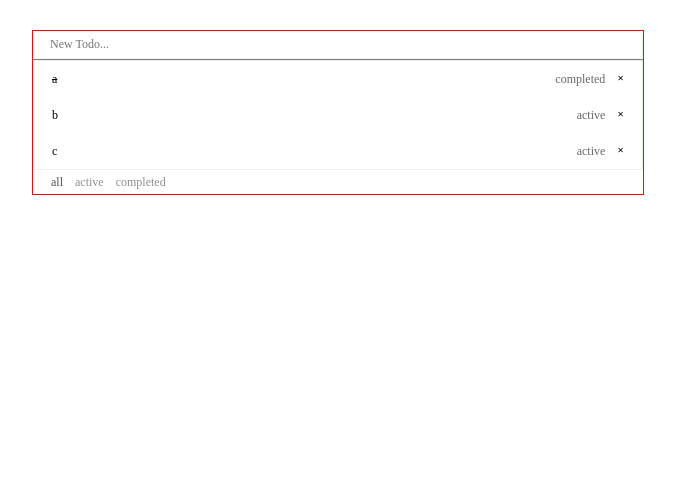
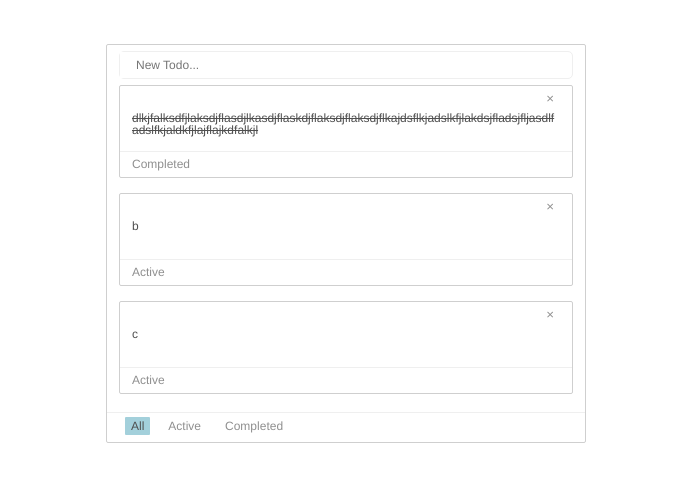
Before and after one commit to scottchu/todo-svelte, a Svelte app in the folder app/: page / in a window 1280 px wide. Shown: the top 482 px of the page, without its empty margins (302-977 px from the left). Built offline with nearby package versions, Linux system fonts and the light colour scheme.

Commit message:
extract common element and style

```diff
--- a/app/src/components/App.svelte
+++ b/app/src/components/App/index.svelte
@@ -1,9 +1,10 @@
 <script lang="ts">
-  import "normalize.css"
-  import Todo from "./Todo"
+  import Todo from "../Todo"
 </script>
 
 <style>
+  @import "normalize.css";
+
   .app-container {
     position: absolute;
     width: 100vw;
@@ -19,6 +20,11 @@
     margin: 6px;
     line-height: 1em;
   }
+
+  :global(*) {
+    font-family: Helvetica, sans-serif;
+    line-height: 1em;
+  }
 </style>
 
 <div class="app-container">
--- /dev/null
+++ b/app/src/components/Badge.svelte
@@ -0,0 +1,39 @@
+<script lang="ts">
+  import { createEventDispatcher } from "svelte"
+  const dispatcher = createEventDispatcher()
+  import Label from "./Label"
+
+  export let value: string
+  export let highlight: boolean
+
+</script>
+
+<style>
+  .badge {
+    display: flex;
+    align-items: center;
+    justify-content: center;
+
+    padding: 3px 6px;
+    background: none;
+    border-radius: 1px;
+  }
+
+  .badge.highlight {
+    background-color: #A3D0DB;
+  }
+
+  .badge.highlight :global(span.label) {
+    color: #4F4F4F;
+  }
+</style>
+
+<div
+  class="badge"
+  class:highlight>
+
+  <Label
+    value={value}
+    highlight={highlight}
+    capitalize />
+</div>
--- /dev/null
+++ b/app/src/components/Button.svelte
@@ -0,0 +1,44 @@
+<script lang="ts">
+  import { createEventDispatcher } from "svelte"
+  const dispatcher = createEventDispatcher()
+
+  const onClick = () => dispatcher("click")
+</script>
+
+<style>
+  button.button {
+    display: flex;
+    justify-content: center;
+    align-items: center;
+
+    border: none;
+    color: #8F8F8F;
+    outline: none;
+    border-radius: 3px;
+
+    line-height: 0.9em;
+    background-color: transparent;
+
+    mix-blend-mode: normal;
+    transform: scale3d(1, 1, 1);
+    transition: all ease-in-out 250ms;
+  }
+
+  button:hover {
+    color: #4F4F4F;
+    background: #A3D0DB;
+    transform: scale3d(1.1, 1.1, 1);
+  }
+
+  button:active {
+    color: #4F4F4F;
+    filter: hue-rotate(30deg);
+    transform: scale3d(0.9, 0.9, 1);
+  }
+
+
+</style>
+
+<button class="button" on:click={onClick}>
+  <slot></slot>
+</button>
--- /dev/null
+++ b/app/src/components/Card.svelte
@@ -0,0 +1,52 @@
+<script lang="ts">
+  // import { createEventDispatcher } from "svelte";
+  // const dispatch = createEventDispatcher()
+
+</script>
+
+<style>
+  .container {
+    background: white;
+    border: 1px solid #CFCFCF;
+    border-radius: 2px;
+
+    margin-bottom: 15px;
+    /* padding: 6px 12px; */
+  }
+
+  section {
+    position: relative;
+  }
+
+  .header {
+    padding: 6px 12px 3px;
+  }
+
+  .content {
+    padding: 3px 12px;
+    min-height: 36px;
+  }
+
+  .footer {
+    padding: 3px 12px 6px;
+    border-top: 1px solid #EFEFEF;
+  }
+
+</style>
+
+<!-- wrapper -->
+<div class="container">
+  <div class="inner-container">
+    <section class="header">
+      <slot name="header"></slot>
+    </section>
+
+    <section class="content">
+      <slot name="content"></slot>
+    </section>
+
+    <section class="footer">
+      <slot name="footer"></slot>
+    </section>
+  </div>
+</div>
--- a/app/src/components/Tag/index.svelte
+++ b/app/src/components/Label.svelte
@@ -3,17 +3,14 @@
   const dispatcher = createEventDispatcher()
 
   export let value: string
-  export let active: boolean = false
+  export let highlight: boolean
+  export let capitalize: boolean
 
   const onClick = () => dispatcher("click", value)
 </script>
 
 <style>
-  .container {
-    cursor: pointer;
-  }
-
-  p.tag {
+  span.label {
     color: #8F8F8F;
     font-size: 12px;
     font-weight: 300;
@@ -21,14 +18,20 @@
     transition: all ease-in-out 250ms;
   }
 
-  p.tag.active {
+  span.label.highlight {
     color: #4F4F4F;
     font-weight: 500;
   }
+
+  span.label.capitalize {
+    text-transform: capitalize;
+  }
 </style>
 
-<div class="container" on:click={onClick}>
-  <p class="tag" class:active>
-    {value}
-  </p>
-</div>
+<span
+  class="label"
+  class:highlight
+  class:capitalize
+  on:click={onClick}>
+  {value}
+</span>
--- /dev/null
+++ b/app/src/components/Text.svelte
@@ -0,0 +1,28 @@
+<script lang="ts">
+  export let lineThrough: boolean = false
+
+</script>
+
+<style>
+  p.text {
+    line-height: 1em;
+    display: block;
+    color: #4F4F4F;
+    font-size: 12px;
+    font-weight: 300;
+    line-height: 1em;
+    margin: 0;
+    padding: 0;
+    overflow-wrap: anywhere;
+    transition: all ease-in-out 250ms;
+  }
+
+  p.text.lineThrough {
+    text-decoration: line-through;
+  }
+
+</style>
+
+<p class="text" class:lineThrough>
+  <slot></slot>
+</p>
--- a/app/src/components/Todo/Filter.svelte
+++ b/app/src/components/Todo/Filter.svelte
@@ -1,22 +1,21 @@
 <script lang="ts">
   import { createEventDispatcher } from "svelte";
-  const dispatch = createEventDispatcher()
+  const dispatch = createEventDispatcher();
 
-  import List from "../List"
-  import Tag from "../Tag"
+  import List from "../List";
+  import Badge from "../Badge";
+  import Button from "../Button";
 
-  export let statuses: string[] = []
+  export let statuses: string[] = [];
 
-  export let selected: string = statuses[0]
+  export let selected: string = statuses[0];
 
   const setToActive = (status: string) => () => {
     if (selected != status) {
-      selected = status
-      dispatch("change", selected)
+      selected = status;
+      dispatch("change", selected);
     }
-  }
-
-
+  };
 </script>
 
 <style>
@@ -24,14 +23,12 @@
 
 <div class="filter">
   <div class="content">
-    <List
-      items={statuses}
-      let:item={status}
-      horizontal>
-      <Tag
-        value={status}
-        active={selected === status}
-        on:click={setToActive(status)} />
+    <List items={statuses} let:item={status} horizontal>
+      <Button on:click={setToActive(status)}>
+        <Badge
+          value={status}
+          highlight={selected === status} />
+      </Button>
     </List>
   </div>
 </div>
--- a/app/src/components/Todo/Item.svelte
+++ b/app/src/components/Todo/Item.svelte
@@ -1,71 +1,53 @@
 <script lang="ts">
   import { createEventDispatcher } from "svelte";
   const dispatch = createEventDispatcher()
+  import { slide, blur } from "svelte/transition";
 
-  export let item: any = {}
+  import Button from "../Button"
+  import Card from "../Card"
+  import Label from "../Label"
+  import Text from "../Text"
 
-  const toggle = () => dispatch("toggle", item)
-  const remove = () => dispatch("remove", item)
+  export let item: any
+
+  const onClick = () => dispatch("click", item)
+  const onClose = () => dispatch("close", item)
 </script>
 
 <style>
-  .todo-item {
-    cursor: pointer;
+  .header {
+    display: flex;
+    justify-content: flex-end;
   }
 
   .content {
-    display: flex;
-    flex-direction: row;
-    flex-wrap: nowrap;
-    align-items: center;
+    cursor: pointer;
   }
-
-  .content.completed > .text {
-    text-decoration: line-through;
-  }
-
-  .status {
-    flex: 0 0 auto;
-    color: #676767;
-    font-size: 12px;
-  }
-
-  .text {
-    flex: 1 1 auto;
-    font-size: 12px;
-  }
-
-  button.remove-button {
-    flex: 0 0 auto;
-    display: flex;
-    justify-content: center;
-    align-items: center;
-
-    border: none;
-    outline: none;
-    font-size: 8px;
-    background-color: #FFFFFF;
-  }
-
 </style>
 
-<div class="todo-item">
-  <div
-    class="content"
-    class:completed={item.status === "completed"}
-    on:click={toggle}>
+<div
+  class="container"
+  in:slide={{duration: 250}}
+  out:slide={{duration: 250}}>
 
-    <p class="text">
-      {item.text}
-    </p>
-    <p class="status">
-      {item.status}
-    </p>
+  <Card>
+    <div slot="header">
+      <div class="header">
+        <Button on:click={onClose}>×</Button>
+      </div>
+    </div>
+    <div slot="content" on:click={onClick} in:blur>
+      <div class="content">
+        <Text lineThrough={item.status == "completed"}>
+          {item.text}
+        </Text>
+      </div>
+    </div>
+    <div slot="footer">
+      <Label
+        capitalize
+        value={item.status} />
+    </div>
+  </Card>
 
-    <button
-      class="remove-button"
-      on:click|stopPropagation={remove}>
-      ✕
-    </button>
-  </div>
 </div>
--- a/app/src/components/Todo/List.svelte
+++ /dev/null
@@ -1,31 +0,0 @@
-<script lang="ts">
-  export var items: any[]
-</script>
-
-<style>
-  .todo-list {
-    position: relative;
-    border: 1px solid #EFEFEF;
-  }
-
-  ul.list {
-    margin: 0;
-    padding: 0;
-    list-style: none;
-  }
-
-  li.item {
-    padding: 6px 12px;
-  }
-
-</style>
-
-<div class="todo-list">
-  <ul class="list">
-    {#each items as item}
-      <li class="item">
-        <slot prop={item}></slot>
-      </li>
-    {/each}
-  </ul>
-</div>
--- a/app/src/components/Todo/index.svelte
+++ b/app/src/components/Todo/index.svelte
@@ -1,5 +1,6 @@
 <script lang="ts">
-  import List from "./List"
+  import Card from "../Card"
+  import List from "../List"
   import Item from "./Item"
   import Input from "./Input"
   import Filter from "./Filter"
@@ -9,7 +10,7 @@
 
   let items = [
     {
-      text: "a",
+      text: "dlkjfalksdfjlaksdjflasdjlkasdjflaskdjflaksdjflaksdjflkajdsflkjadslkfjlakdsjfladsjfljasdlfadslfkjaldkfjlajflajkdfalkjl",
       status: "completed"
     },
     {
@@ -62,54 +63,47 @@
 
 </script>
 
-{@debug selectedStatus}
-
 <style>
   .todo-app {
-    height: 100vh;
-    width: 100vw;
+    display: flex;
+    justify-content: center;
+    align-items: flex-start;
+
+    padding-top: 36px;
+
     box-sizing: border-box;
-
-    padding: 30px;
   }
 
   .inner-container {
     min-width: 360px;
     width: 50%;
-    margin: 0 auto;
-
-    border: 1px solid red;
+    max-width: 480px;
   }
 
-  header {
-    border-bottom: 1px solid grey;
-  }
-
-  footer {
-    padding: 0 12px;
-  }
 </style>
 
 <div class="todo-app">
   <div class="inner-container">
-    <header>
-      <Input
+    <Card>
+      <div class="header" slot="header">
+        <Input
         bind:value={newTodo}
         placeholder={"New Todo..."}
         on:submit={onSubmit} />
-    </header>
-    <main>
-      <List items={showItems} let:prop={item}>
-        <Item
-          item={item}
-          on:toggle={toggleItem}
-          on:remove={removeItem} />
-      </List>
-    </main>
-    <footer>
-      <Filter
+      </div>
+      <div class="content" slot="content">
+        <List items={showItems} let:item>
+          <Item
+            item={item}
+            on:click={toggleItem}
+            on:close={removeItem} />
+        </List>
+      </div>
+      <div class="footer" slot="footer">
+        <Filter
         {statuses}
         bind:selected={selectedStatus} />
-    </footer>
+      </div>
+    </Card>
   </div>
 </div>
```
Also changed, not shown: app/src/components/List.svelte (renamed from app/src/components/List/index.svelte).
